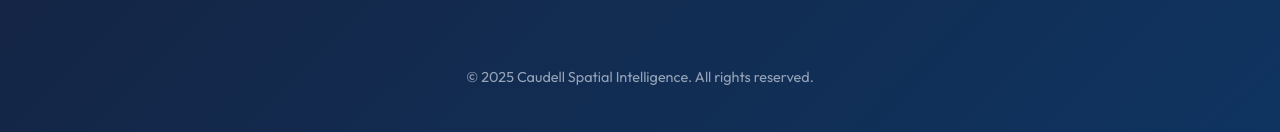
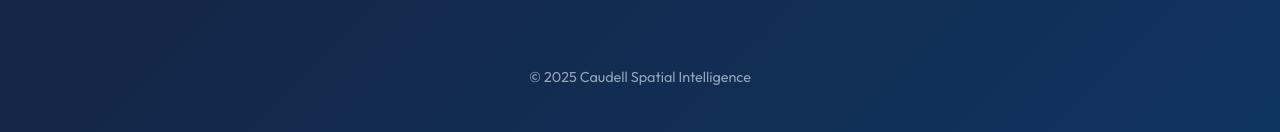
Before and after one commit to jacobcaudell/spatial, a plain HTML site: page index.html in a window 1280 px wide. Shown: the part 2197-2329 px from the top of the page. Drawn offline with Linux system fonts and the light colour scheme.

Commit message:
Clean up footer text - remove unnecessary boilerplate

```diff
--- a/index.html
+++ b/index.html
@@ -60,7 +60,7 @@
   </section>
 
   <footer>
-    <p>&copy; 2025 Caudell Spatial Intelligence. All rights reserved.</p>
+    <p>&copy; 2025 Caudell Spatial Intelligence</p>
   </footer>
 </body>
 </html>
```
